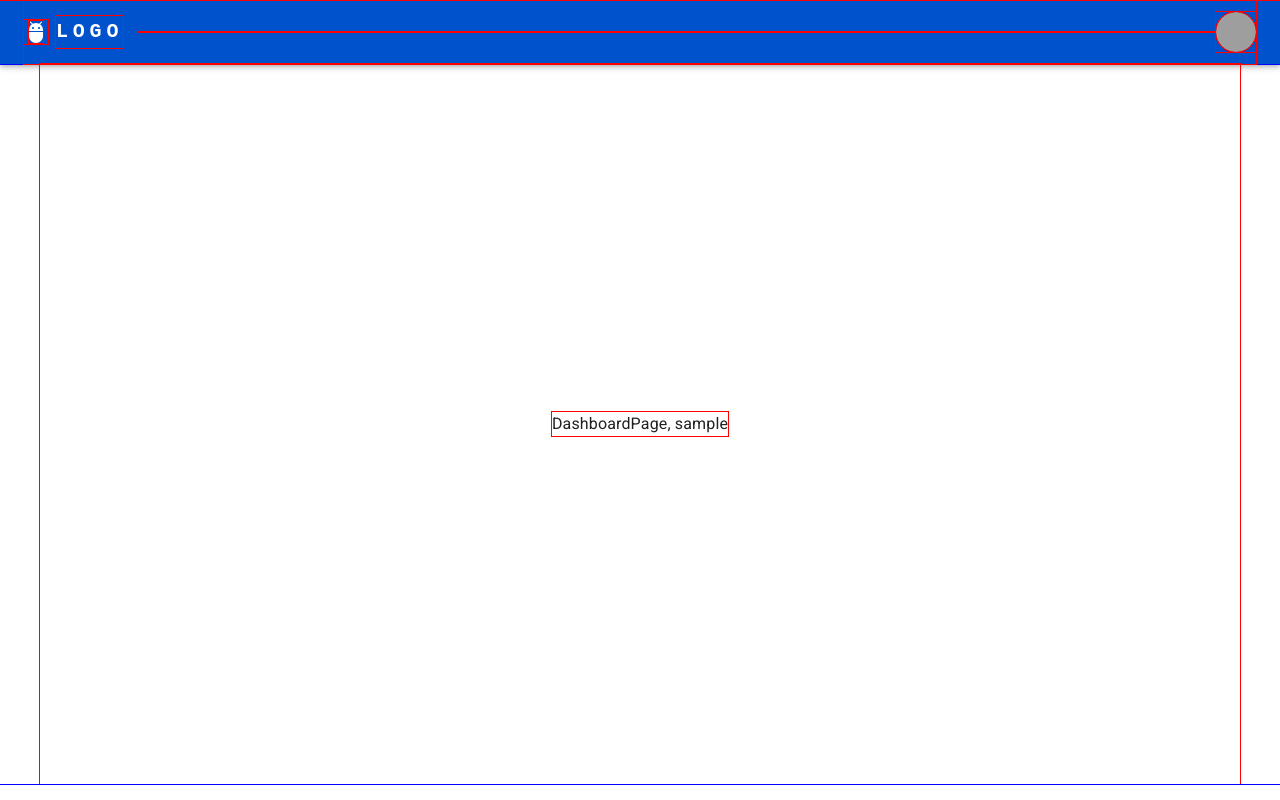
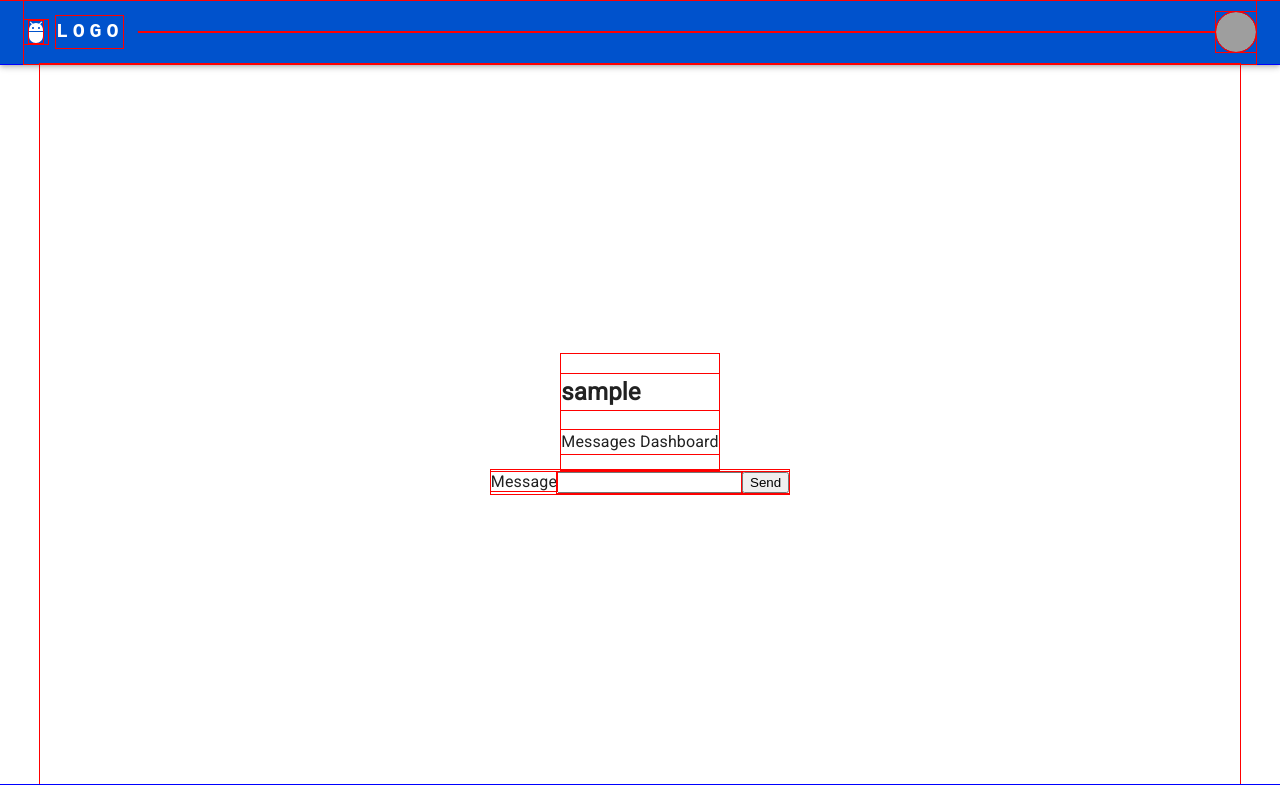
Before and after one commit to Endeyr/messaging-app, a React (Vite) app in the folder client/: page /dashboard in a window 1280 px wide. Built offline with nearby package versions, Linux system fonts and the light colour scheme; sample sign-in values are in the browser's storage; grey boxes are pictures that could not be loaded.

Commit message:
updated redux logic for sending a message

```diff
--- a/client/src/app/store.ts
+++ b/client/src/app/store.ts
@@ -1,6 +1,6 @@
 import { configureStore } from '@reduxjs/toolkit'
 import authSlice from '../features/auth/authSlice'
-import messageSlice from './../features/messages/messageSlice'
+import messageSlice from '../features/message/messageSlice'
 
 export const store = configureStore({
 	reducer: {
--- a/client/src/components/Messenger.tsx
+++ b/client/src/components/Messenger.tsx
@@ -1,4 +1,33 @@
+import { useState } from 'react'
+import { useAppDispatch } from '../app/hooks'
+import { createText } from '../features/message/messageSlice'
+
 const Messenger = () => {
-	return <div>Messenger</div>
+	const [text, setText] = useState('')
+	const dispatch = useAppDispatch()
+
+	const onSubmit = (e: React.FormEvent<HTMLFormElement>) => {
+		e.preventDefault()
+		dispatch(createText({ text }))
+		setText('')
+	}
+
+	return (
+		<section>
+			<form onSubmit={onSubmit}>
+				<label htmlFor="text">Message</label>
+				<input
+					id="text"
+					type="text"
+					name="text"
+					value={text}
+					onChange={(e) => {
+						setText(e.target.value)
+					}}
+				/>
+				<button type="submit">Send</button>
+			</form>
+		</section>
+	)
 }
 export default Messenger
--- /dev/null
+++ b/client/src/features/message/messageService.ts
@@ -0,0 +1,18 @@
+import axios from 'axios'
+import { MessageFormDataType } from './../../types/Message'
+import { MessageType } from './messageTypes'
+
+const API_URL = 'http://localhost:5174/message/'
+
+const createText = async (
+	textData: MessageFormDataType
+): Promise<MessageType> => {
+	const response = await axios.post(API_URL, textData)
+	return response.data
+}
+
+const messageService = {
+	createText,
+}
+
+export default messageService
--- /dev/null
+++ b/client/src/features/message/messageSlice.ts
@@ -0,0 +1,58 @@
+import { createAsyncThunk, createSlice } from '@reduxjs/toolkit'
+import axios from 'axios'
+import { MessageFormDataType } from '../../types/Message'
+import messageService from './messageService'
+import { MessageType } from './messageTypes'
+
+type initialStateType = {
+	messages: MessageType[]
+	isError: boolean
+	isSuccess: boolean
+	isLoading: boolean
+	message: string
+}
+
+const user = localStorage.getItem('user')
+const parsedUser = user ? JSON.parse(user) : null
+console.log(parsedUser)
+
+const initialState: initialStateType = {
+	messages: [],
+	isError: false,
+	isSuccess: false,
+	isLoading: false,
+	message: '',
+}
+
+export const createText = createAsyncThunk<
+	MessageType,
+	MessageFormDataType,
+	{ rejectValue: string }
+>('auth/register', async (text, thunkAPI) => {
+	try {
+		return await messageService.createText(text)
+	} catch (error) {
+		let message: string
+		if (axios.isAxiosError(error)) {
+			message =
+				(error.response?.data as string) || error.message || 'An error occurred'
+		} else {
+			message = (error as Error).message || 'An error occurred'
+		}
+		return thunkAPI.rejectWithValue(message)
+	}
+})
+
+export const messageSlice = createSlice({
+	name: 'messages',
+	initialState,
+	reducers: {
+		reset: () => initialState,
+	},
+	extraReducers: (builder) => {
+		builder
+	},
+})
+
+export const { reset } = messageSlice.actions
+export default messageSlice.reducer
--- /dev/null
+++ b/client/src/features/message/messageTypes.ts
@@ -0,0 +1,6 @@
+export type MessageType = {
+	sender: string
+	recipient: string
+	message: string
+	timestamp: string
+}
--- a/client/src/features/messages/messageService.ts
+++ /dev/null
@@ -1,5 +0,0 @@
-const API_URL = 'http://localhost:5174/message/'
-
-const messageService = {}
-
-export default messageService
--- a/client/src/features/messages/messageSlice.ts
+++ /dev/null
@@ -1,24 +0,0 @@
-import { createSlice } from '@reduxjs/toolkit'
-type initialStateType = {
-	user: string | null
-	text: string
-}
-
-const user = localStorage.getItem('user')
-const parsedUser = user ? JSON.parse(user) : null
-
-const initialState: initialStateType = {}
-
-export const messageSlice = createSlice({
-	name: 'message',
-	initialState,
-	reducers: {
-		reset: () => {},
-	},
-	extraReducers: (builder) => {
-		builder
-	},
-})
-
-export const { reset } = messageSlice.actions
-export default messageSlice.reducer
--- a/client/src/routes/dashboard/index.tsx
+++ b/client/src/routes/dashboard/index.tsx
@@ -1,6 +1,7 @@
 import { useEffect } from 'react'
 import { useNavigate } from 'react-router-dom'
 import { useAppSelector } from '../../app/hooks'
+import Messenger from '../../components/Messenger'
 // @desc All of users friends, messages, ect?
 // @private Must be logged in
 const DashboardPage = () => {
@@ -12,6 +13,14 @@ const DashboardPage = () => {
 		}
 	}, [user, navigate])
 
-	return <div>DashboardPage, {user && user.username}</div>
+	return (
+		<>
+			<section>
+				<h1>{user && user.username}</h1>
+				<p>Messages Dashboard</p>
+			</section>
+			<Messenger />
+		</>
+	)
 }
 export default DashboardPage
--- /dev/null
+++ b/client/src/types/Message.ts
@@ -0,0 +1,3 @@
+export type MessageFormDataType = {
+	text: string
+}
```
Also changed, not shown: client/src/features/messages/messageTypes.ts (deleted).
